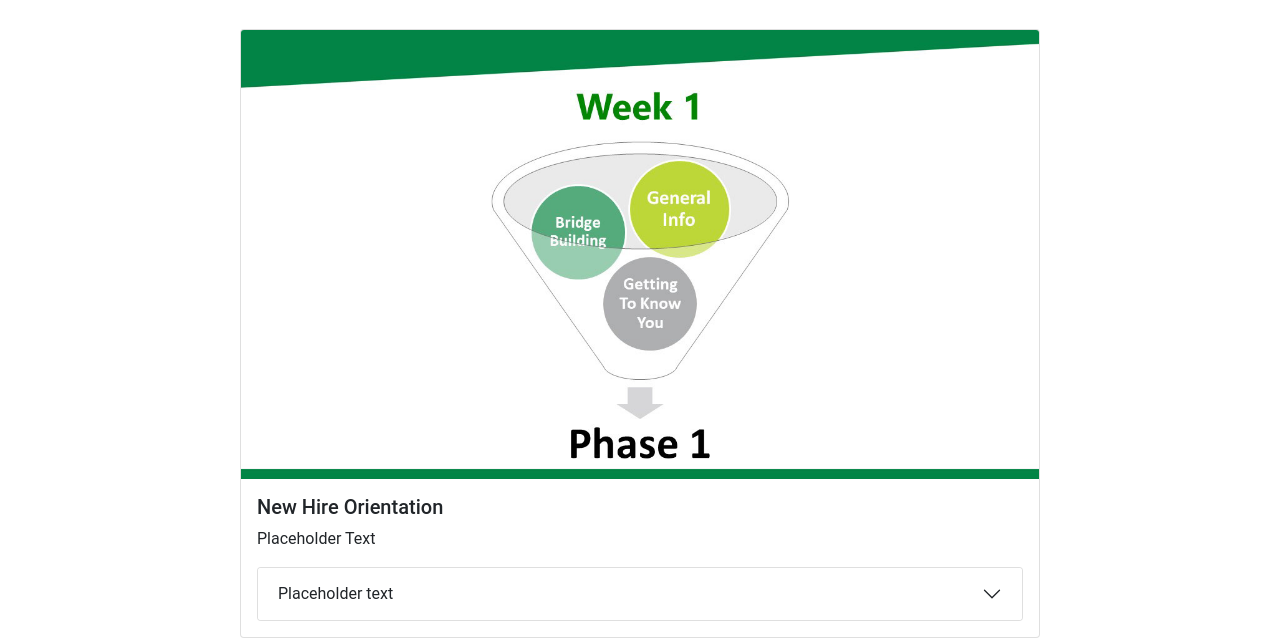
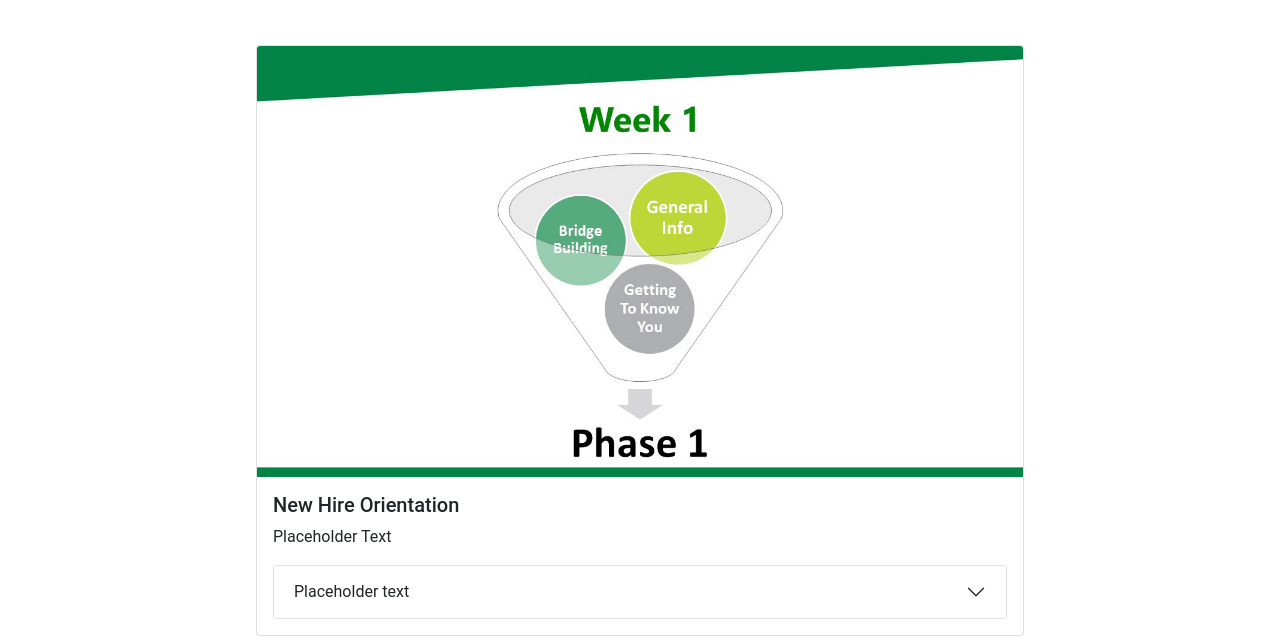
Before and after one commit to benjvilla/zak-portfolio, a React app in the folder client/: page /portfolio in a window 1280 px wide. Shown: the part 160-800 px from the top of the page. Built offline with nearby package versions, Linux system fonts and the light colour scheme.

Commit message:
Worked on the structure of the portfolio page.

```diff
--- a/client/src/App/App.css
+++ b/client/src/App/App.css
@@ -406,7 +406,7 @@ footer a:hover {
   flex-direction: column;
   justify-content: center;
   align-items: center;
-  margin: 1rem;
+  margin-bottom: 1rem;
   margin-top: 2rem;
 }
 
@@ -421,16 +421,33 @@ footer a:hover {
 
 /* Card style */
 .col {
-  display: grid;
+  /* display: grid;
   grid-template-columns: 1fr 1fr;
   grid-template-rows: 1fr 1fr 1fr;
   grid-column-gap: 2rem;
-  grid-row-gap: 2rem;
+  grid-row-gap: 2rem; */
+
+  display: flex;
+  flex-direction: column;
+  align-items: flex-start;
+  flex-wrap: wrap;
+  justify-content: space-around;
+  height: max-content;
+  flex-flow: row wrap;
+  counter-reset: brick;
+  width: 95vw;
+
+  /* display: grid;
+  gap: 1rem;
+  grid-template-columns: repeat(auto-fill, minmax(120px, 1fr));
+  grid-template-rows: masonry; */
 }
 
 /* Each individual card */
 .individualCard {
-  width: 50rem;
+  width: 50vw;
+  flex: 1 0 calc(50% - 2rem);
+  margin: 1rem;
 }
 
 /* Screens under 1700px */
@@ -438,14 +455,15 @@ footer a:hover {
   .col {
     display: flex;
     flex-direction: column;
+    align-items: center;
+  }
+  .individualCard {
+    width: 60vw;
   }
 }
 
 /* Screens under 800px */
 @media (max-width: 800px) {
-  .individualCard {
-    width: 20rem;
-  }
   .PortfolioHeader {
     text-align: center;
     font-size: x-large;
```
